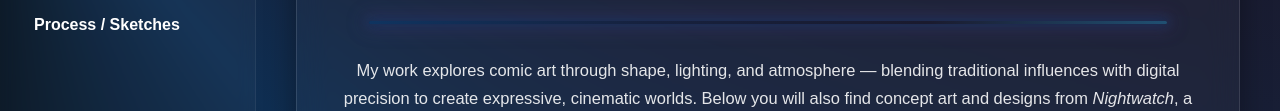
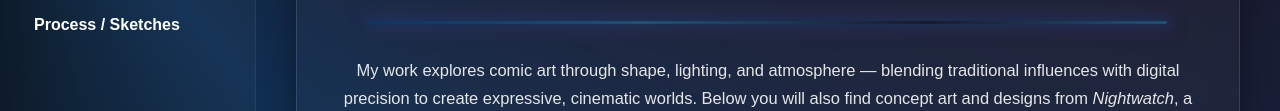
Before and after one commit to RandyComicArt/portfolio, a plain HTML site: page index.html in a window 1280 px wide. Shown: the part 208-319 px from the top of the page. Drawn offline with Linux system fonts and the light colour scheme.

Commit message:
Update index.html

```diff
--- a/index.html
+++ b/index.html
@@ -237,7 +237,7 @@ body {
   background: linear-gradient(
     90deg,
     #0f3460 0%,
-    #16213e 35%,
+    #205072 35%,
     #1a1a2e 70%,
     #205072 100%
   );
```
